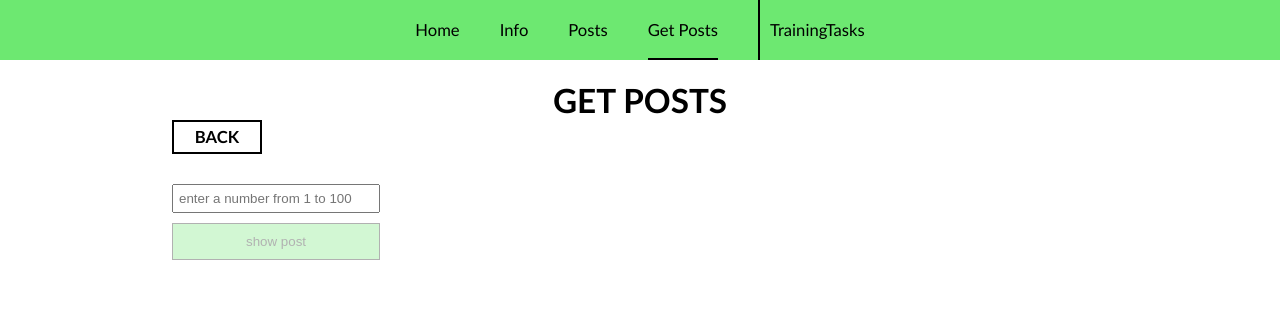
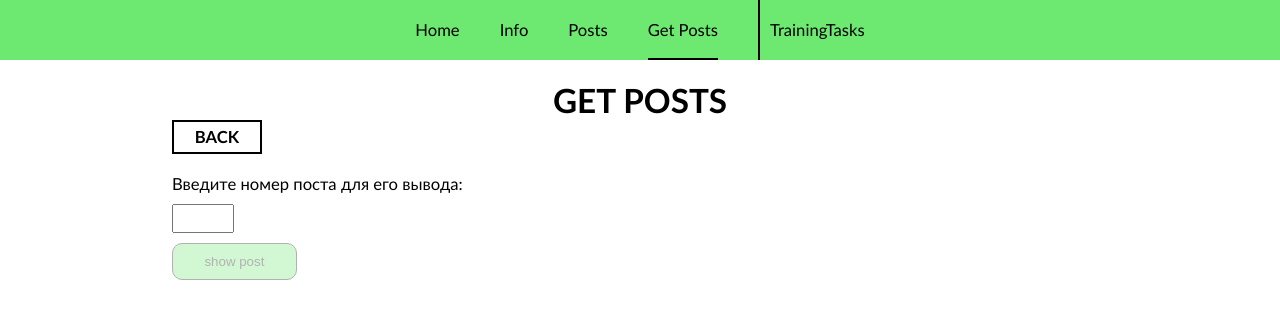
Before and after one commit to BesedinEgor/reactApp, a React (Create React App) app: page /#/getposts in a window 1280 px wide. Shown: the top 318 px of the page. Built offline with nearby package versions, Linux system fonts and the light colour scheme.

Commit message:
#32 реализован вывод поста при вводе его номера в поле, некоторые стили интерфейса

```diff
--- a/src/components/getPosts/GetPosts.jsx
+++ b/src/components/getPosts/GetPosts.jsx
@@ -3,14 +3,21 @@ import { Link } from 'react-router-dom';
 
 const GetPosts = () => {
   const [output, setOutput] = useState(''); //стэйт для инпута
-  const [value, setValue] = useState([]);
+  const [data, setData] = useState(false);
 
-  function getInputValue() {
-    fetch('https://jsonplaceholder.typicode.com/posts')
-      .then((response) => response.json())
-      .then((posts) => setValue(posts));
+  function getInputValue(id) {
+    if (id) {
+      fetch(`https://jsonplaceholder.typicode.com/posts/${id}`)
+        .then((response) => {
+          if (response.ok) {
+            return response.json();
+          }
+          throw new Error('server error');
+        })
+        .then((data) => setData(data))
+        .catch((error) => console.log(error));
+    }
   }
-
   return (
     <>
       <h1
@@ -26,10 +33,10 @@ const GetPosts = () => {
       <div className="getposts">
         <form className="current">
           <label className="getposts__label">
+            Введите номер поста для его вывода:
             <input
               className="getposts__input"
               type="number"
-              placeholder="enter a number from 1 to 100"
               onChange={(event) => {
                 setOutput(event.target.value);
               }}
@@ -38,22 +45,22 @@ const GetPosts = () => {
             <button
               className="getposts__button"
               type="submit"
-              onClick={getInputValue}
+              onClick={() => getInputValue(output)}
               disabled={output <= 0 || output > 100 || output.length === 0}
             >
               show post
             </button>
           </label>
         </form>
+        {data ? (
+          <div className="getposts__item" key={data.id}>
+            <h3 className="getposts__item-id">{data.id}</h3>
+            <p className="getposts__item-title">{data.title}</p>
+            <br />
+            <p className="getposts__items-content">{data.body}</p>
+          </div>
+        ) : null}
       </div>
-
-      {value.map((elem) => {
-        return (
-          <div className="posts__item" key={elem.id}>
-            {elem.id}
-          </div>
-        );
-      })}
     </>
   );
 };
--- a/src/components/getPosts/getPosts.scss
+++ b/src/components/getPosts/getPosts.scss
@@ -1,6 +1,11 @@
 .getposts {
-  display: grid;
-  grid-template-columns: 1fr 1fr;
+  display: flex;
+  gap: 50px;
+
+  .current {
+    margin-top: 20px;
+    align-items: stretch;
+  }
 }
 
 .getposts__label {
@@ -9,18 +14,52 @@
 }
 
 .getposts__input {
-  width: calc(var(--index) * 10);
+  width: calc(var(--index) * 3);
   padding: 5px;
-  margin-bottom: 10px;
+  margin: 10px 0;
 }
 
 .getposts__button {
+  display: flex;
+  width: calc(var(--index) * 6);
   padding: 10px;
   border: 1px solid var(--dark-color);
   color: var(--dark-color);
   background-color: #6de871;
+  border-radius: 10px;
+  justify-content: center;
+  cursor: pointer;
 
   &:disabled {
     opacity: 0.3;
   }
 }
+
+.getposts__item {
+  display: flex;
+  flex-direction: column;
+  flex-wrap: wrap;
+  width: calc(var(--index) * 15);
+  height: auto;
+  padding: 15px;
+  border: 2px solid var(--dark-color);
+  border-radius: 20px;
+
+  .getposts__item-id {
+    display: flex;
+    align-items: center;
+    justify-content: center;
+    color: var(--red-color);
+    border: 2px solid var(--red-color);
+    border-radius: 50%;
+    width: 2.5em;
+    height: 2.5em;
+    margin-bottom: 10px;
+  }
+
+  .getposts__item-title {
+    font-weight: 600;
+    text-align: center;
+    text-transform: uppercase;
+  }
+}
```
